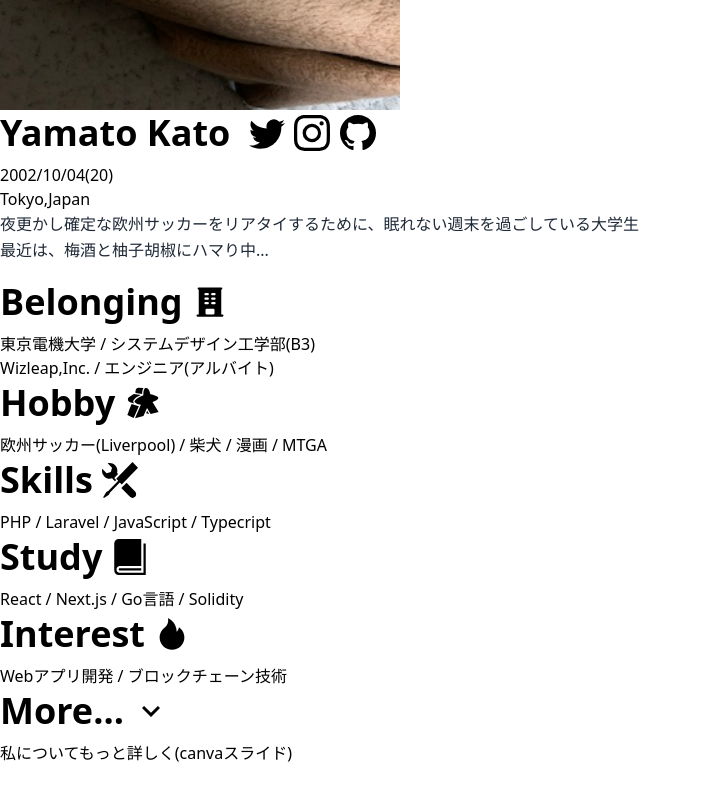
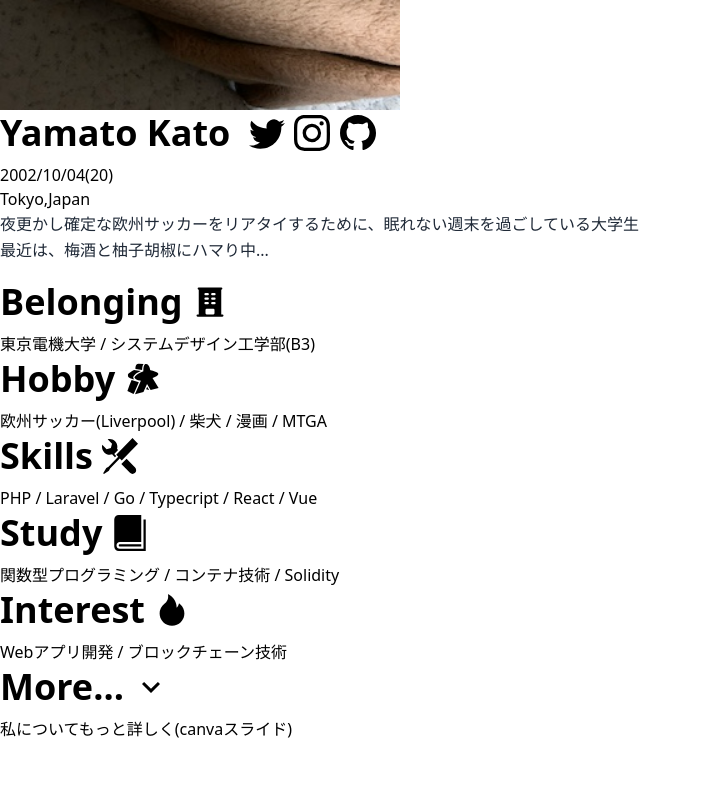
Before and after one commit to YamatoKato/yama-homepage, a Next.js app: page / in a window 1280 px wide. Shown: the part 400-1200 px from the top of the page, without its empty margins (0-701 px from the left). Built offline with nearby package versions, Linux system fonts and the light colour scheme.

Commit message:
update: プロフィールの更新

```diff
--- a/components/Home/Index.tsx
+++ b/components/Home/Index.tsx
@@ -68,7 +68,6 @@ export const HomeContent = () => {
           </h1>
           <ul>
             <li>東京電機大学&nbsp;/&nbsp;システムデザイン工学部(B3)</li>
-            <li>Wizleap,Inc.&nbsp;/&nbsp;エンジニア(アルバイト)</li>
           </ul>
         </div>
         <div className='mb-2 mt-2'>
@@ -89,7 +88,7 @@ export const HomeContent = () => {
           </h1>
           <ul>
             <li>
-              PHP&nbsp;/&nbsp;Laravel&nbsp;/&nbsp;JavaScript&nbsp;/&nbsp;Typecript
+              PHP&nbsp;/&nbsp;Laravel&nbsp;/&nbsp;Go&nbsp;/&nbsp;Typecript&nbsp;/&nbsp;React&nbsp;/&nbsp;Vue
             </li>
           </ul>
         </div>
@@ -100,7 +99,7 @@ export const HomeContent = () => {
           </h1>
           <ul>
             <li>
-              React&nbsp;/&nbsp;Next.js&nbsp;/&nbsp;Go言語&nbsp;/&nbsp;Solidity&nbsp;
+              関数型プログラミング&nbsp;/&nbsp;コンテナ技術&nbsp;/&nbsp;Solidity
             </li>
           </ul>
         </div>
```
